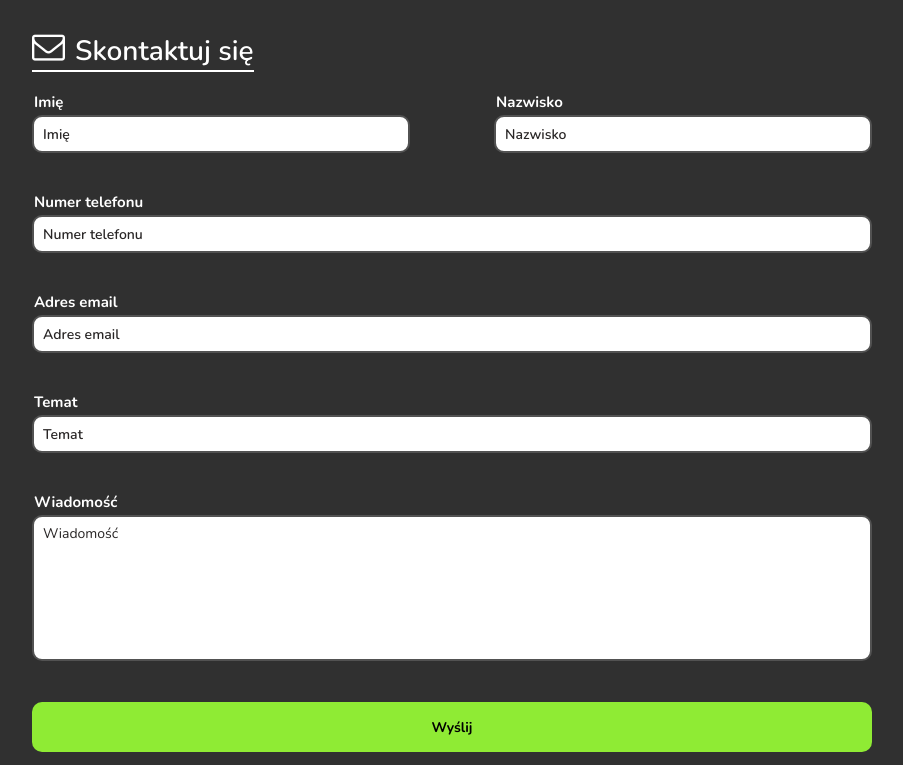
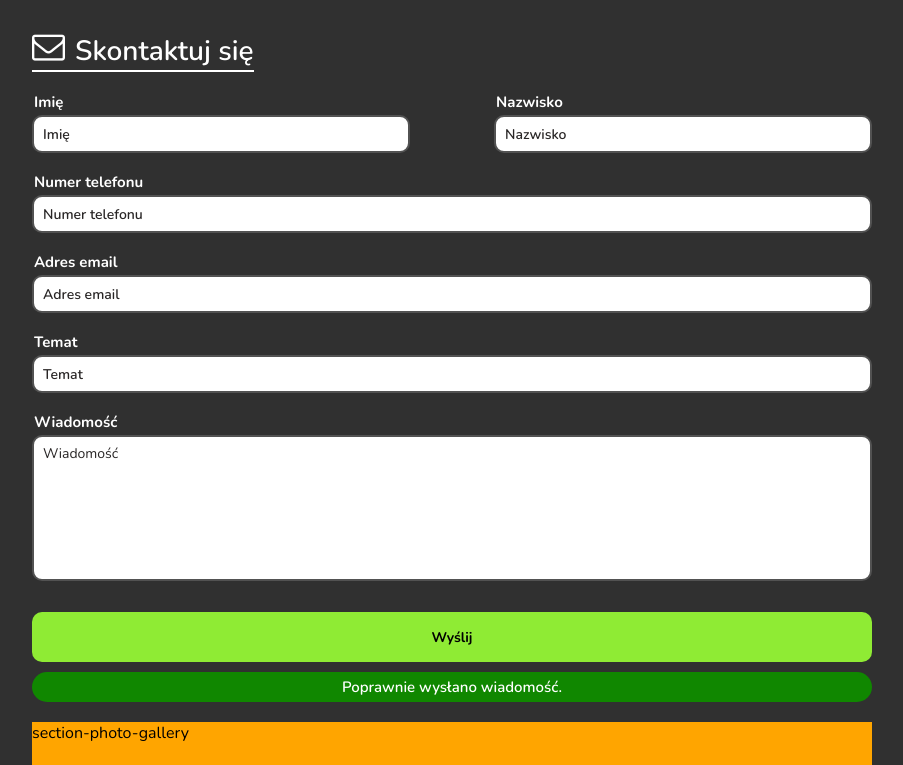
Before and after one commit to martinZz8/react-wh-card, a React (Create React App) app: page / in a window 1280 px wide. Shown: the part 2675-3440 px from the top of the page, without its empty margins (188-1091 px from the left). Built offline with nearby package versions, Linux system fonts and the light colour scheme.

Commit message:
adjusted data

```diff
--- a/src/components/message-box/message-box.module.scss
+++ b/src/components/message-box/message-box.module.scss
@@ -2,7 +2,9 @@
 
 .messageBox {
    width: 280px;
+   height: 100%;
    border-radius: 15px;
+   padding: 5px 10px;
 
    p {
       color: $colorWhite;
--- a/src/views/main-page/content/section-mail/section-mail.component.tsx
+++ b/src/views/main-page/content/section-mail/section-mail.component.tsx
@@ -266,13 +266,15 @@ const SectionMail: React.FC = () => {
                   </div>
                </div>
                {/*Return message*/}
+               <div className={styles.row}>
                   {
                      isSuccessSend || isErrorSend ?
+                        <div className={styles.messageBoxWrapper}>
                            <MessageBox
                               message={
                                  isSuccessSend ?
                                     selectedLanguage === "PL" ?
-                                 "Poprawinie wysłano wiadomość."
+                                       "Poprawnie wysłano wiadomość."
                                     : selectedLanguage === "GB" ?
                                        "The message has been sent correctly."
                                     : selectedLanguage === "DE" ?
@@ -281,7 +283,7 @@ const SectionMail: React.FC = () => {
                                        "Повідомлення надіслано правильно."
                                  :// error while sending
                                     selectedLanguage === "PL" ?
-                                 "Wystąpił błąd podczas wysyłania wiadomośći. Spróbuj ponownie później albo wyślij wiadomość ze swojej poczty internetowej."
+                                       "Wystąpił błąd podczas wysyłania wiadomości. Spróbuj ponownie później albo wyślij wiadomość ze swojej poczty internetowej."
                                     : selectedLanguage === "GB" ?
                                        "An error occurred while sending the message. Try again later or send the message from your webmail."
                                     : selectedLanguage === "DE" ?
@@ -290,10 +292,13 @@ const SectionMail: React.FC = () => {
                                        "Під час надсилання повідомлення сталася помилка. Повторіть спробу пізніше або надішліть повідомлення зі своєї інтернет-пошти."
                               }
                               isError={isErrorSend}
+                              wide
                            />
+                        </div>
                      :
                         null
                   }
+               </div>
                {/*Loading modal*/}
                {
                   isLoadingSend ?
--- a/src/views/main-page/content/section-mail/section-mail.hook.ts
+++ b/src/views/main-page/content/section-mail/section-mail.hook.ts
@@ -1,5 +1,4 @@
 import React, {useState, useEffect, useContext} from "react";
-import {Email as SMTPService} from "../../../../functions/smtp";
 
 // interfaces
 import {ISectionMailForm, IErrorSectionMailForm} from "./section-mail.types";
@@ -17,7 +16,7 @@ const useSectionMail = () => {
    const emailRgx = /^(([^<>()[\]\\.,;:\s@"]+(\.[^<>()[\]\\.,;:\s@"]+)*)|(".+"))@((\[[0-9]{1,3}\.[0-9]{1,3}\.[0-9]{1,3}\.[0-9]{1,3}\])|(([a-zA-Z\-0-9]+\.)+[a-zA-Z]{2,}))$/;
 
    const [isLoadingSend, setIsLoadingSend] = useState<boolean>(false);
-   const [isSuccessSend, setIsSuccessSend] = useState<boolean>(false);
+   const [isSuccessSend, setIsSuccessSend] = useState<boolean>(true);
    const [isErrorSend, setIsErrorSend] = useState<boolean>(false);
 
    const [isSubmitButtonDisabled, setIsSubmitButtonDisabled] = useState<boolean>(false);
@@ -262,35 +261,68 @@ const useSectionMail = () => {
          setIsErrorSend(false);
          setIsLoadingSend(true);
 
-         console.log("to:", process.env.REACT_APP_SMTP_RECEIVER_EMAIL);
-         // usage of smtp.js
-         SMTPService.send({
-            SecureToken: "34fcff7b-0d64-4fcc-ac1a-116b36d80e6d",
-            To: process.env.SMTP_RECEIVER_EMAIL,
-            From: sectionMailForm.emailAddress,
-            Subject: sectionMailForm.subject,
-            Body: `
-               <p>
-                  <b>Od: </b>${sectionMailForm.firstName} ${sectionMailForm.lastName}
-               </p>
-               <p><b>Email: </b>${sectionMailForm.emailAddress}</p>
-               <p><b>Telefon: </b>${sectionMailForm.phoneNumber.length > 0 ? sectionMailForm.phoneNumber : "-"}</p>
-               <p><b>Temat: </b>${sectionMailForm.subject}</p>
-               <br/>
-               <p><b>Wiadomość: </b>${sectionMailForm.message}</p>
-            `
-         }).then(response => {
+         fetch("http://localhost:3001/send-email", {
+            method: "POST",
+            mode: 'cors',
+            headers: {
+               'Content-Type': 'application/json'
+            },
+            body: JSON.stringify({
+               firstName: sectionMailForm.firstName,
+               lastName: sectionMailForm.lastName,
+               emailAddress: sectionMailForm.emailAddress,
+               phoneNumber: sectionMailForm.phoneNumber,
+               subject: sectionMailForm.subject,
+               message: sectionMailForm.message
+            })
+         }).then(async response => {
             setIsLoadingSend(false);
-            if (response.ok) {
-               console.log('Message sent successfully!');
+            let data = await response.json();
+
+            if(response.ok) {
+               console.log(data);
                setIsSuccessSend(true);
                setIsSubmitButtonDisabled(true);
             }
             else {
-               console.log('Error occurred'); //error.message
+               console.log(data);
                setIsErrorSend(true);
             }
+         }).catch(error => {
+            setIsLoadingSend(false);
+            setIsErrorSend(true);
+            console.log(error);
          });
+
+         //console.log("to:", process.env.REACT_APP_SMTP_RECEIVER_EMAIL);
+         // usage of smtp.js
+         // SMTPService.send({
+         //    SecureToken: "34fcff7b-0d64-4fcc-ac1a-116b36d80e6d",
+         //    To: process.env.SMTP_RECEIVER_EMAIL,
+         //    From: sectionMailForm.emailAddress,
+         //    Subject: sectionMailForm.subject,
+         //    Body: `
+         //       <p>
+         //          <b>Od: </b>${sectionMailForm.firstName} ${sectionMailForm.lastName}
+         //       </p>
+         //       <p><b>Email: </b>${sectionMailForm.emailAddress}</p>
+         //       <p><b>Telefon: </b>${sectionMailForm.phoneNumber.length > 0 ? sectionMailForm.phoneNumber : "-"}</p>
+         //       <p><b>Temat: </b>${sectionMailForm.subject}</p>
+         //       <br/>
+         //       <p><b>Wiadomość: </b>${sectionMailForm.message}</p>
+         //    `
+         // }).then(response => {
+         //    setIsLoadingSend(false);
+         //    if (response.ok) {
+         //       console.log('Message sent successfully!');
+         //       setIsSuccessSend(true);
+         //       setIsSubmitButtonDisabled(true);
+         //    }
+         //    else {
+         //       console.log('Error occurred'); //error.message
+         //       setIsErrorSend(true);
+         //    }
+         // });
          /*
          const nodemailer = require("nodemailer");
 
--- a/src/views/main-page/content/section-mail/section-mail.module.scss
+++ b/src/views/main-page/content/section-mail/section-mail.module.scss
@@ -17,7 +17,6 @@
       .row {
          width: 100%;
          height: auto;
-         margin-bottom: 10px;
 
          &:last-of-type {
             margin-bottom: 0;
@@ -38,7 +37,7 @@
 
          .inputWrapper {
             width: 100%;
-            height: 90px;
+            height: 80px;
 
             &.textArea {
                height: 200px;
@@ -56,6 +55,12 @@
          .buttonWrapper {
             width: 100%;
             height: 50px;
+            margin-bottom: 10px;
+         }
+
+         .messageBoxWrapper {
+            width: 100%;
+            height: auto;
          }
       }
    }
```
Lines whose indentation alone changed are shown as unchanged.
